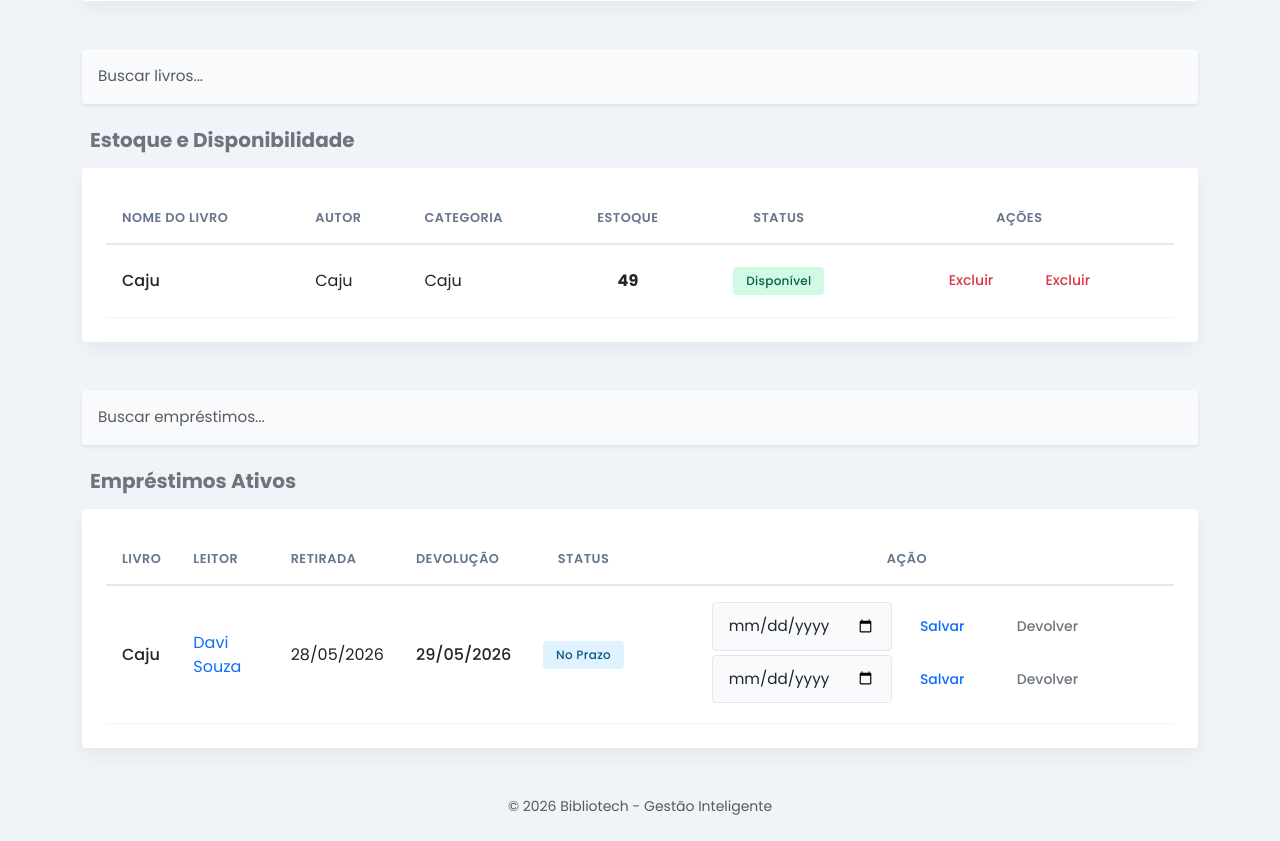
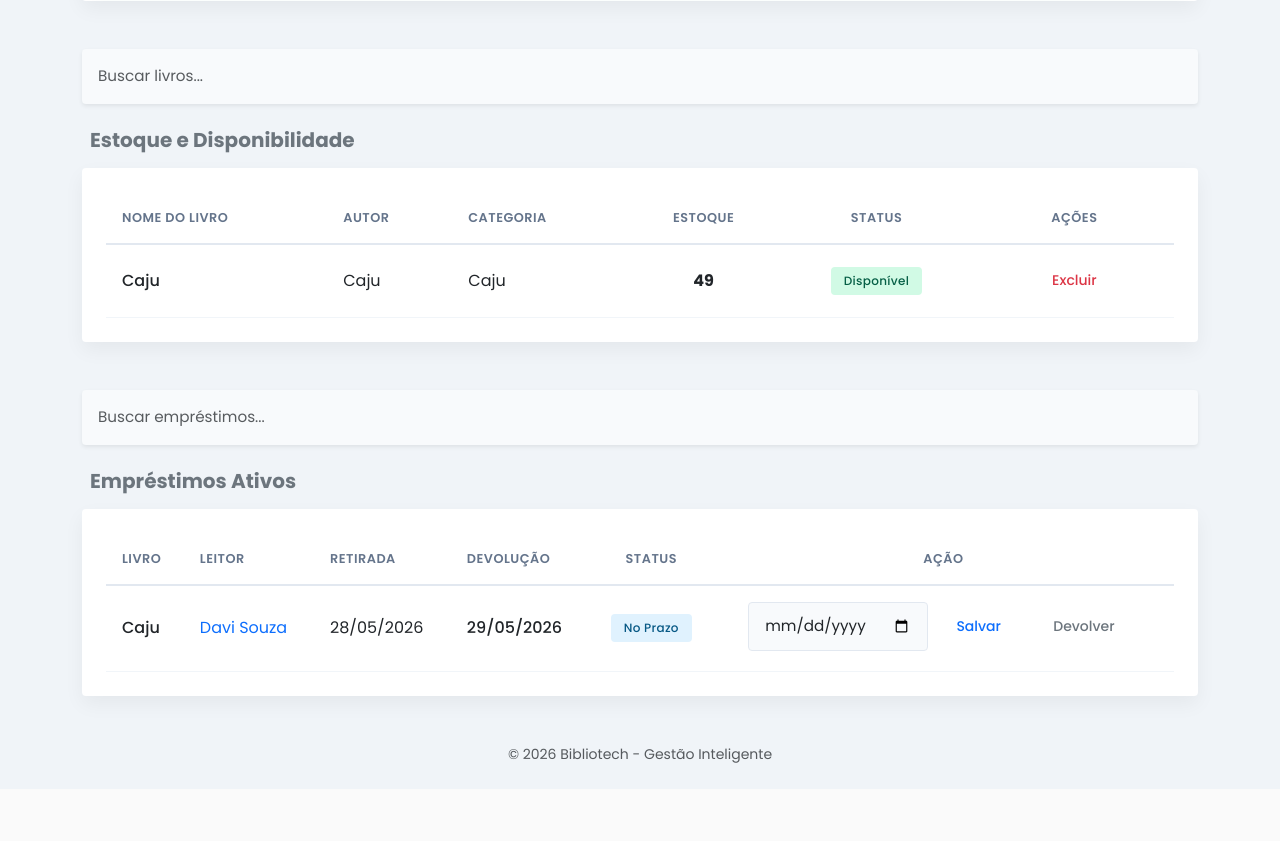
Before and after one commit to ViniciusJacomo/bibliotech-web, a Flask app: page / in a window 1280 px wide. Shown: the part 627-1468 px from the top of the page. After the commit the page ends 1390 px from the top, so only its background shows below. Run offline with Flask 3, Linux system fonts and the light colour scheme; a user stored in the database is signed in; data comes from the database, SQL or seed files in the repository; both versions use the stored data as it was after the commit.

Commit message:
erros duplos

```diff
--- a/templates/index.html
+++ b/templates/index.html
@@ -6,11 +6,7 @@
         <div class="card card-novo-livro">
             <div class="card-header font-weight-bold">Novo Livro</div>
             <div class="card-body">
-
                 <form action="{{ url_for('adicionar_livro') }}" method="POST">
-
-                <form action="/adicionar_livro" method="POST">
-
                     <div class="row g-3 mb-3">
                         <div class="col-md-3"><input type="text" name="nome" class="form-control" placeholder="Nome do Livro" required></div>
                         <div class="col-md-3"><input type="text" name="autor" class="form-control" placeholder="Autor" required></div>
@@ -28,11 +24,7 @@
         <div class="card card-emprestimo">
             <div class="card-header font-weight-bold">Registrar Empréstimo</div>
             <div class="card-body">
-
                 <form action="{{ url_for('emprestar') }}" method="POST">
-
-                <form action="/emprestar" method="POST">
-
                     <div class="row g-3 mb-3 align-items-end">
                         <div class="col-md-5">
                             <label class="form-label text-muted small ms-1 mb-1">Selecione o Livro</label>
@@ -90,11 +82,7 @@
                     {% else %}<span class="badge bg-success">Disponível</span>{% endif %}
                 </td>
                 <td class="text-center">
-
                     <a href="{{ url_for('excluir_livro', id_livro=livro.id) }}" class="btn btn-sm btn-outline-danger" onclick="return confirm('Excluir {{ livro.nome }}?');">Excluir</a>
-
-                    <a href="/excluir_livro/{{ livro.id }}" class="btn btn-sm btn-outline-danger" onclick="return confirm('Excluir {{ livro.nome }}?');">Excluir</a>
-
                 </td>
             </tr>
             {% endfor %}
@@ -132,19 +120,11 @@
                     {% else %}<span class="badge bg-info">No Prazo</span>{% endif %}
                 </td>
                 <td class="text-center">
-
                     <form action="{{ url_for('estender_prazo', id_emprestimo=emp.id) }}" method="POST" class="d-inline-flex gap-1 align-items-center mb-1">
                         <input type="date" name="nova_data" class="form-control form-control-sm" required style="width: auto;">
                         <button type="submit" class="btn btn-sm btn-outline-primary">Salvar</button>
                     </form>
                     <a href="{{ url_for('devolver', id_emprestimo=emp.id) }}" class="btn btn-sm btn-outline-secondary">Devolver</a>
-
-                    <form action="/estender_prazo/{{ emp.id }}" method="POST" class="d-inline-flex gap-1 align-items-center mb-1">
-                        <input type="date" name="nova_data" class="form-control form-control-sm" required style="width: auto;">
-                        <button type="submit" class="btn btn-sm btn-outline-primary">Salvar</button>
-                    </form>
-                    <a href="/devolver/{{ emp.id }}" class="btn btn-sm btn-outline-secondary">Devolver</a>
-
                 </td>
             </tr>
             {% else %}
```
Also changed, not shown: instance/bibliotech.db.
